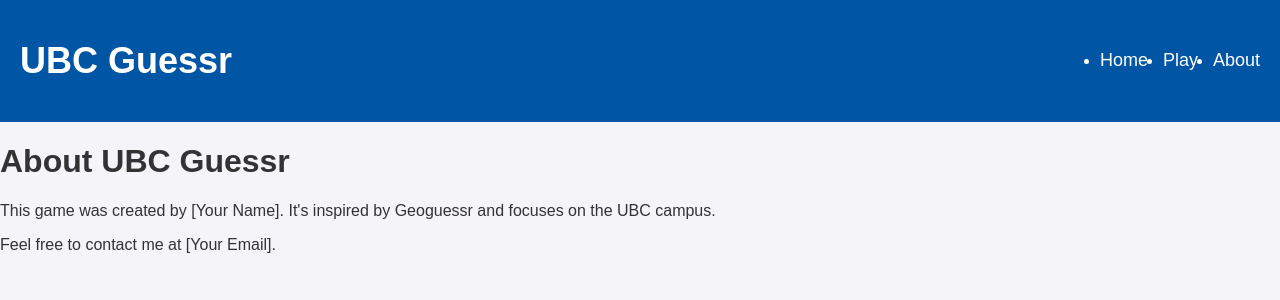
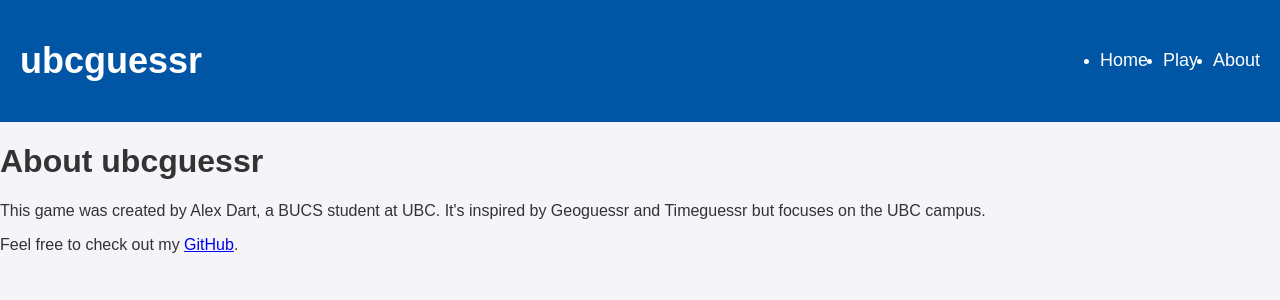
Before and after one commit to alextdart/ubcguessr, a React (Create React App) app: page /about in a window 1280 px wide. Shown: the top 300 px of the page. Built offline with nearby package versions, Linux system fonts and the light colour scheme.

Commit message:
updated titles and about page

```diff
--- a/src/components/About.js
+++ b/src/components/About.js
@@ -4,9 +4,9 @@ import "../styles.css";
 const About = () => {
     return (
         <div className="about-page">
-            <h1>About UBC Guessr</h1>
-            <p>This game was created by [Your Name]. It's inspired by Geoguessr and focuses on the UBC campus.</p>
-            <p>Feel free to contact me at [Your Email].</p>
+            <h1>About ubcguessr</h1>
+            <p>This game was created by Alex Dart, a BUCS student at UBC. It's inspired by Geoguessr and Timeguessr but focuses on the UBC campus.</p>
+            <p>Feel free to check out my <a href="https://github.com/alextdart">GitHub</a>.</p>
         </div>
     );
 };
--- a/src/components/Home.js
+++ b/src/components/Home.js
@@ -7,7 +7,7 @@ const Home = () => {
 
     return (
         <div className="home-page">
-            <h1>Welcome to UBC Guessr!</h1>
+            <h1>Welcome to ubcguessr!</h1>
             <button
                 onClick={() => navigate("/play")}
                 className="start-button"
--- a/src/components/Navbar.js
+++ b/src/components/Navbar.js
@@ -6,7 +6,7 @@ const Navbar = () => {
     return (
         <nav className="navbar">
             <div className="logo">
-                <h1>UBC Guessr</h1>
+                <h1>ubcguessr</h1>
             </div>
             <ul className="nav-links">
                 <li><Link to="/">Home</Link></li>
```
